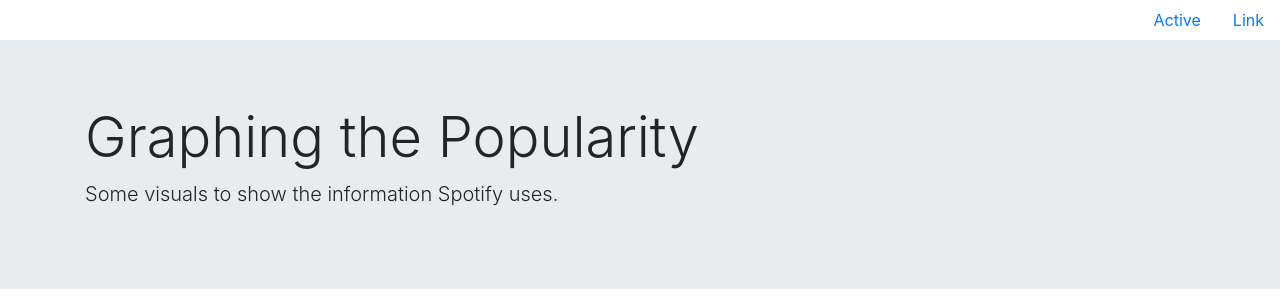
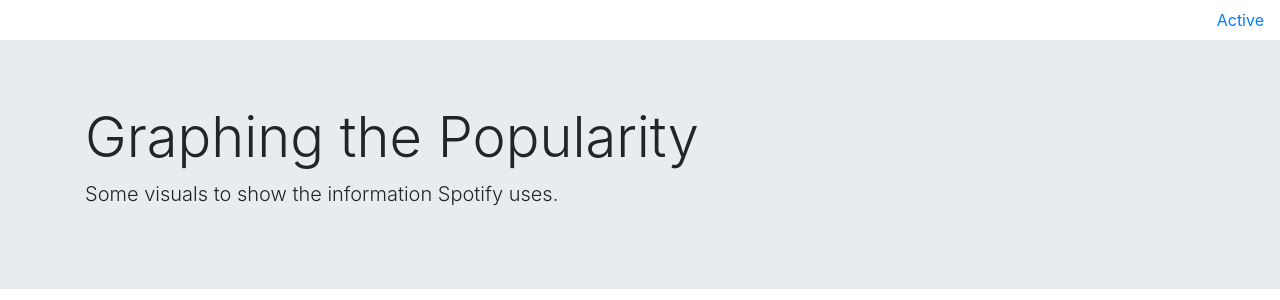
Before and after one commit to crchunn/Final-Project, a Flask app: page /tableau in a window 1280 px wide. Shown: the top 300 px of the page. Run offline with Flask 2, Linux system fonts and the light colour scheme; some libraries are stand-ins or nearby versions.

Commit message:
adding files

```diff
--- a/templates/popup.html
+++ b/templates/popup.html
@@ -6,10 +6,7 @@
 <body>
   <ul class="nav justify-content-end">
     <li class="nav-item">
-      <a class="nav-link active" href="/">Active</a>
-    </li>
-    <li class="nav-item">
-      <a class="nav-link" href="#">Link</a>
+      <a class="nav-link active" href="/">Home</a>
     </li>
   </ul>
     <div class="popup">
--- a/templates/tableau.html
+++ b/templates/tableau.html
@@ -12,9 +12,6 @@
         <ul class="nav justify-content-end">
             <li class="nav-item">
               <a class="nav-link active" href="/">Active</a>
-            </li>
-            <li class="nav-item">
-              <a class="nav-link" href="#">Link</a>
             </li>
           </ul>
      <div class="jumbotron jumbotron-fluid">
```
